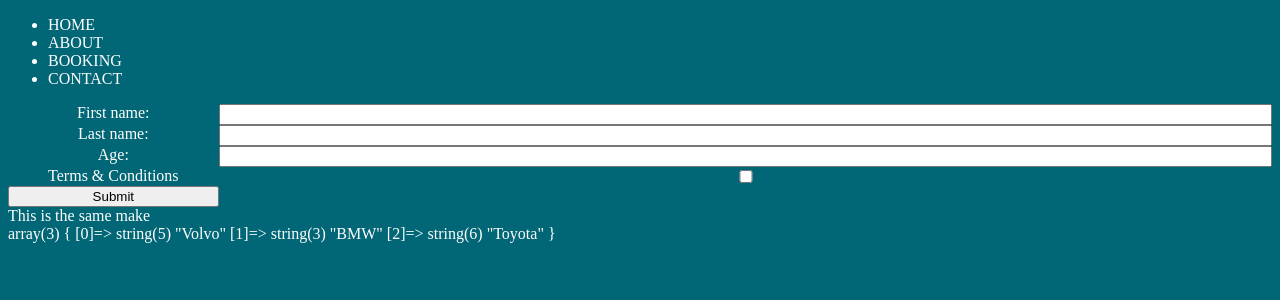
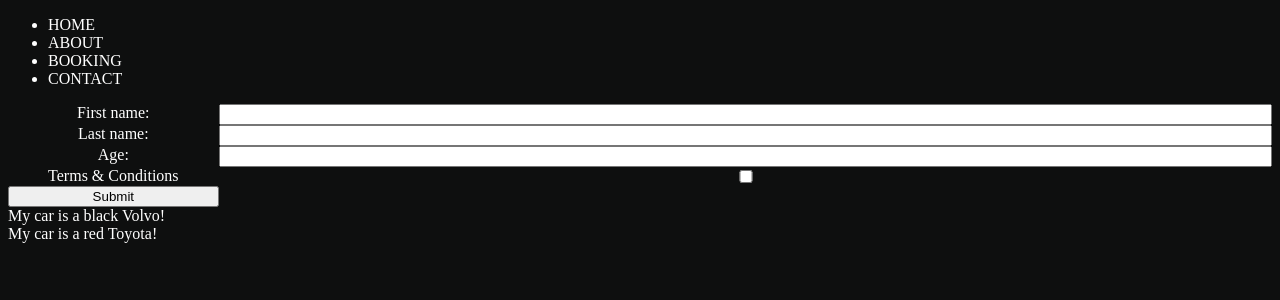
Before and after one commit to NaNN97/phpdb, a PHP site: page / in a window 1280 px wide. Shown: the top 300 px of the page. Run offline with PHP 8.4, Linux system fonts and the light colour scheme.

Commit message:
second commit

```diff
--- a/PHPDB/css/style.css
+++ b/PHPDB/css/style.css
@@ -1,5 +1,5 @@
 html {
-  background-color: rgb(1, 102, 117);
+  background-color: rgb(14, 15, 15);
   color: white;
 }
 
--- a/PHPDB/index.php
+++ b/PHPDB/index.php
@@ -4,7 +4,7 @@
   <meta charset="UTF-8">
   <meta http-equiv="X-UA-Compatible" content="IE=edge">
   <meta name="viewport" content="width=device-width, initial-scale=1.0">
-  <link rel="stylesheet" href="/css/style.css">
+  <link rel="stylesheet" href="css/style.css">
   <script src="https://ajax.googleapis.com/ajax/libs/jquery/3.4.0/jquery.min.js"></script>
   <title></title>
 </head>
@@ -20,7 +20,7 @@
     </nav>
   </header>
 
-  <form class="user-details" action="#">
+  <form class="user-details" action="user_details.php" method="post">
     <label for="firstName">First name:</label>
     <input type="text" name="name" id="firstName">
     <label for="lastName">Last name:</label>
@@ -38,27 +38,27 @@
   <div id="output" value=""></div>
 
 <?php
-
-  function getArray() {
-    return array("Volvo", "BMW", "Toyota");
-  };
-
-
-  $firstElement = getArray()[1];
-
-  $cars = [
-    "Volvo", "BMW", "Toyota"
-  ];
-
-  if (getArray() == $cars) {
-    echo "This is the same make";
-  } else {
-    echo "This is not the same make";
+class Car {
+  public $color;
+  public $model;
+  public function __construct($color, $model) {
+    $this->color = $color;
+    $this->model = $model;
   }
 
-  echo "";
-  echo "</br>";
-  var_dump($cars);
+  public function message() {
+    return "My car is a " . $this->color . " " . $this->model . "!";
+  }
+}
+
+$myCar = new Car("black", "Volvo");
+
+echo $myCar -> message();
+echo "<br>";
+
+$myCar = new Car("red", "Toyota");
+echo $myCar -> message();
+
 ?>
 </body>
 
--- /dev/null
+++ b/PHPDB/user_details.php
@@ -0,0 +1,5 @@
+<html>
+  <body>
+    Welcome <?php echo $_POST["name"] . " " . $_POST["lastname"] ?>
+  </body>
+</html>
```
